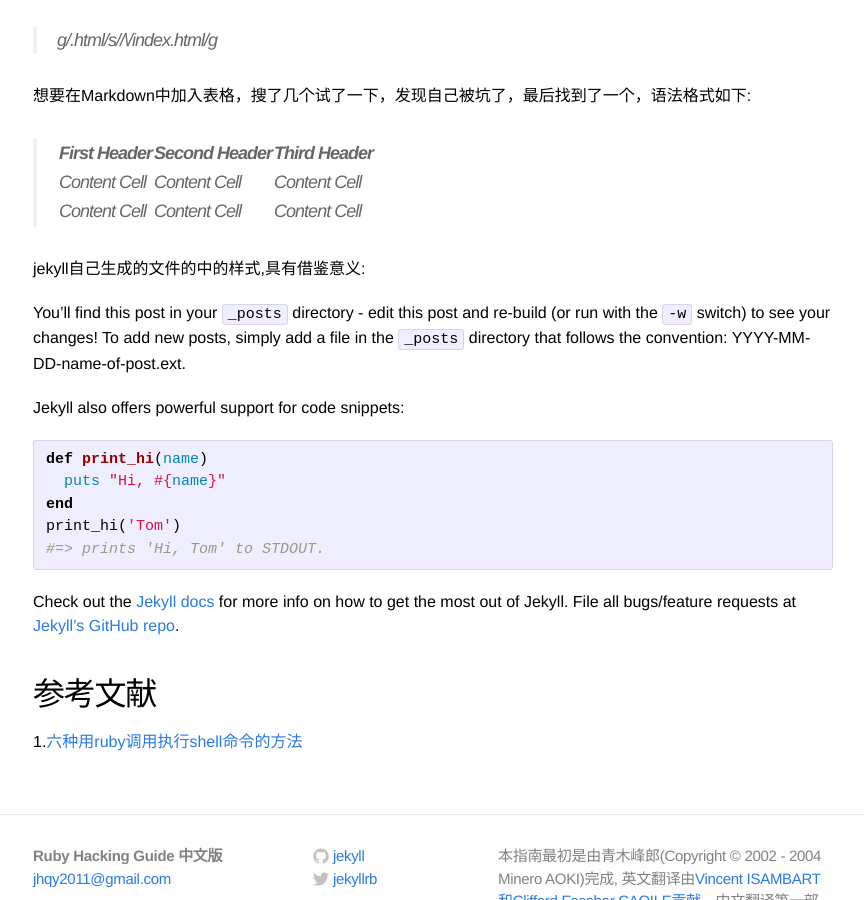
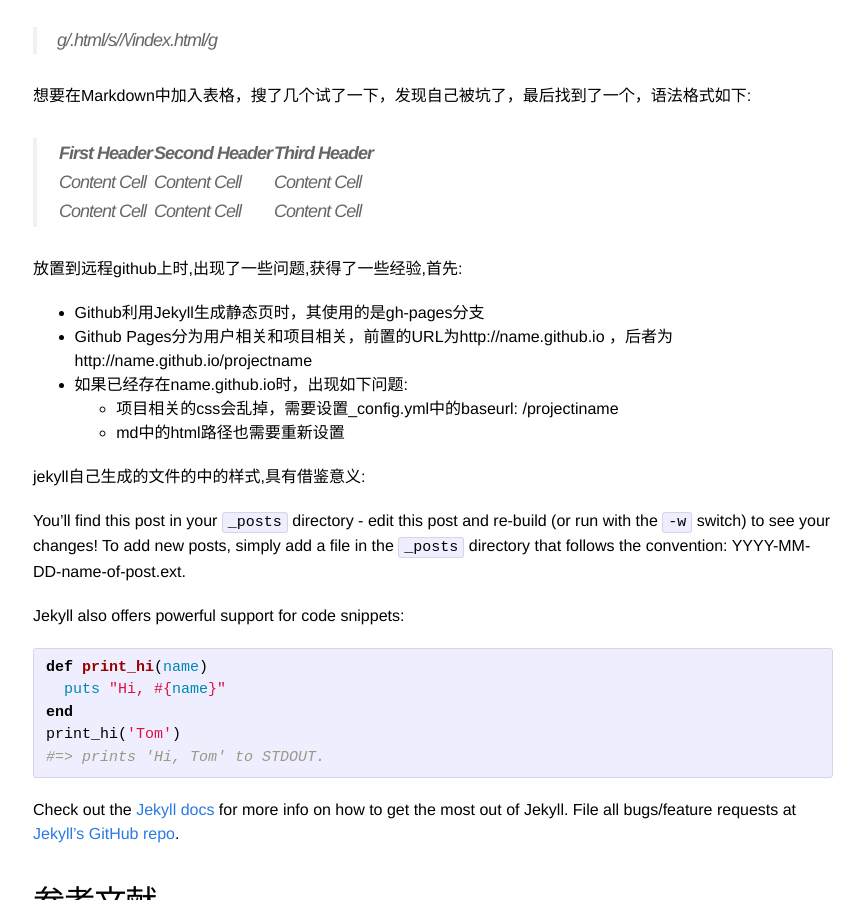
Before and after one commit to xiajian/rhg-zh, a Jekyll site: the page built from zh/misc.md, in a window 1280 px wide and 900 px high, scrolled down 1113 px. Shown: the whole window, without its empty margins (207-1071 px from the left). Built offline with Jekyll 4.4.1, drawn with Linux system fonts in a browser that asks for light colours.

```diff
--- a/zh/misc.md
+++ b/zh/misc.md
@@ -50,6 +50,13 @@ end
 > Content Cell | Content Cell  | Content Cell
 > Content Cell | Content Cell  | Content Cell
 
+放置到远程github上时,出现了一些问题,获得了一些经验,首先:
+
+- Github利用Jekyll生成静态页时，其使用的是gh-pages分支
+- Github Pages分为用户相关和项目相关，前置的URL为http://name.github.io ，后者为http://name.github.io/projectname
+- 如果已经存在name.github.io时，出现如下问题:
+     *  项目相关的css会乱掉，需要设置_config.yml中的baseurl: /projectiname
+     *  md中的html路径也需要重新设置
 
 jekyll自己生成的文件的中的样式,具有借鉴意义:
 
```
Also changed, not shown: index.md (+25 -25 lines).
